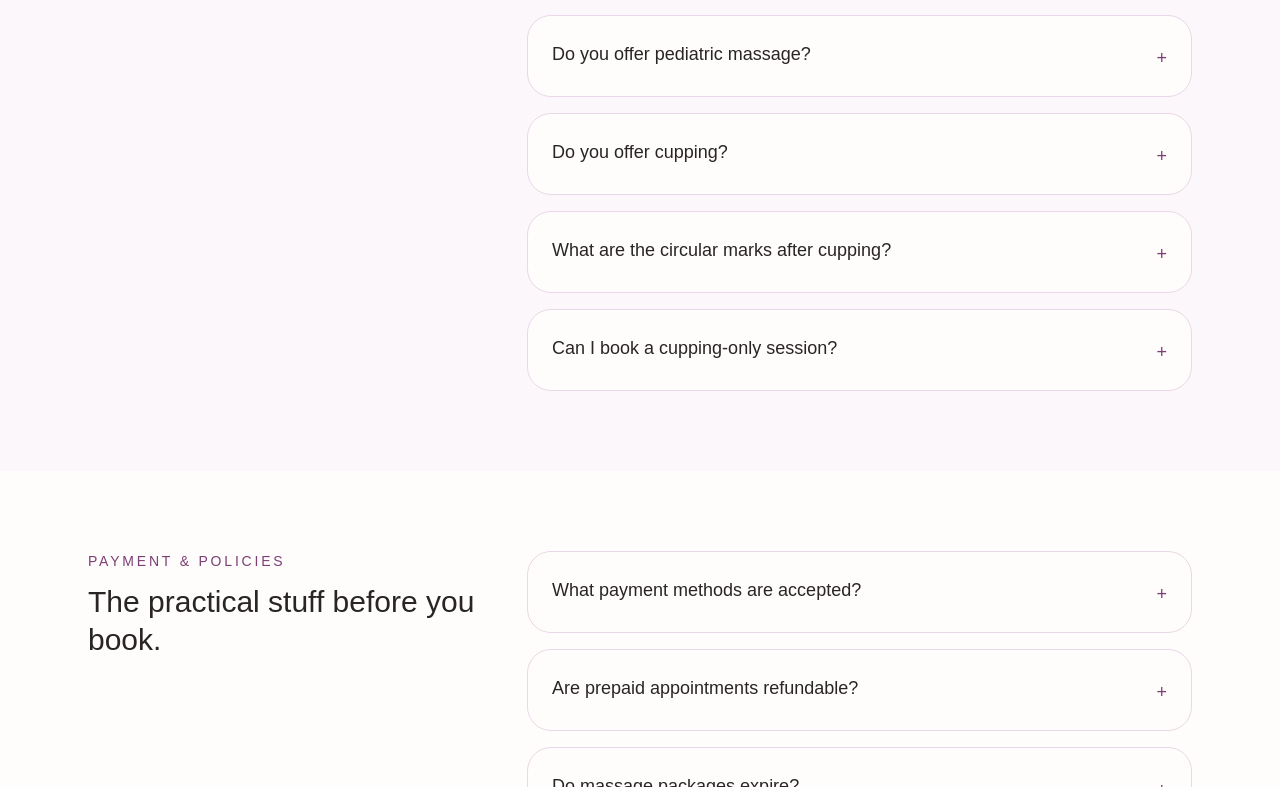
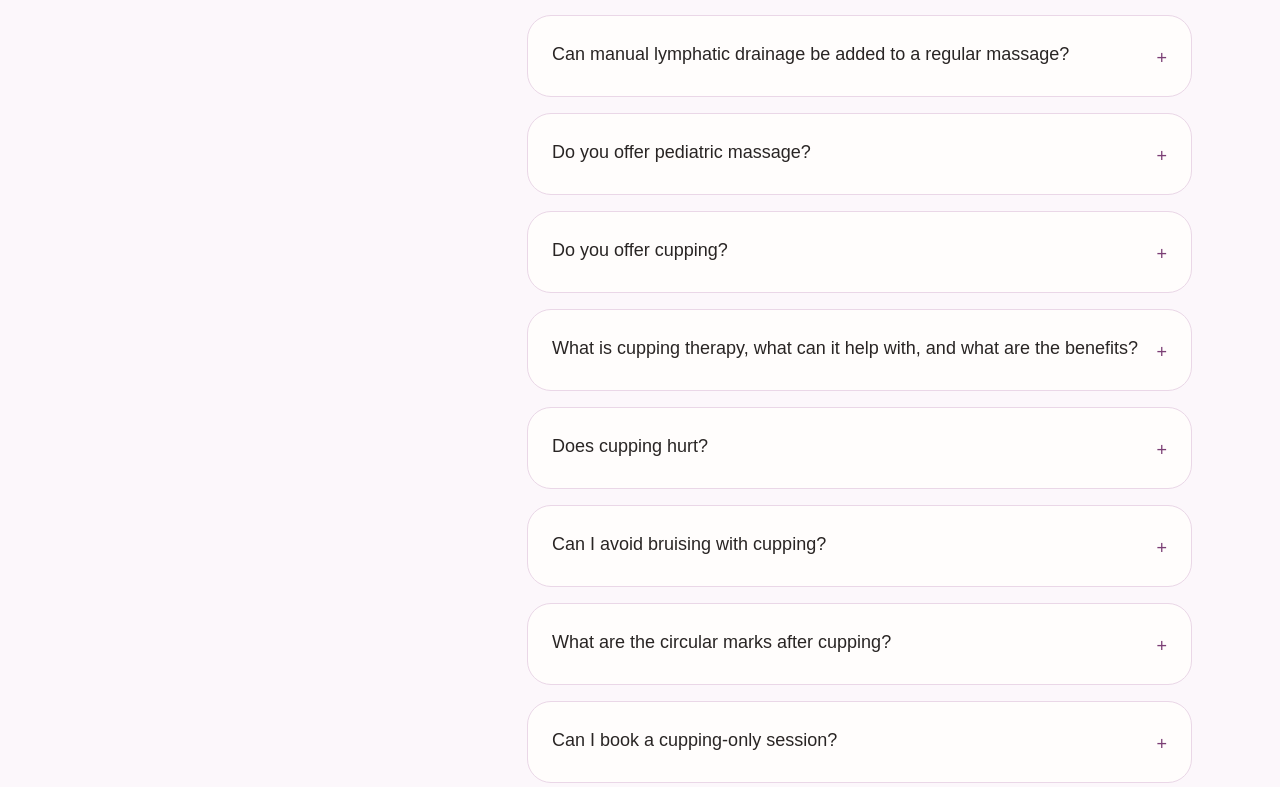
Before and after one commit to arosado-projects/bodyworks-by-elony, a Next.js app: page /faq in a window 1280 px wide. Shown: the part 2220-3007 px from the top of the page. Built offline with nearby package versions, Linux system fonts and the light colour scheme; no server answers.

Commit message:
Added to FAQ

```diff
--- a/app/faq/page.tsx
+++ b/app/faq/page.tsx
@@ -69,6 +69,11 @@ const massageFaqs = [
 
 const servicesFaqs = [
   {
+    question: "What are the benefits of massage therapy?",
+    answer:
+      "Massage therapy may help reduce stress, ease muscle tension, support relaxation, improve circulation, and make it easier to move and breathe more comfortably in your body. Many people also find it helpful for recovery, soreness, and staying in tune with what their body needs. The exact benefits depend on the style of massage and your goals for the session.",
+  },
+  {
     question: "What type of massage should I book?",
     answer:
       "If you are unsure, therapeutic massage is usually the most flexible starting point. It can be adapted for quiet relaxation, deeper pressure, focused areas of tension, or whatever is most useful that day. Prenatal massage and manual lymphatic drainage are more specialized services.",
@@ -96,6 +101,21 @@ const servicesFaqs = [
     question: "Do you offer cupping?",
     answer:
       "Yes. Elony is certified in cupping. Cupping may be incorporated into a massage session when appropriate and is subject to medical review.",
+  },
+  {
+    question: "What is cupping therapy, what can it help with, and what are the benefits?",
+    answer:
+      "Cupping therapy uses suction from cups placed on the skin to gently lift tissue and encourage blood flow in the area. Clients often seek it for tight muscles, stubborn tension, limited mobility, recovery work, and areas that feel especially stuck or sore. Benefits may include less muscle tightness, improved circulation, a deeper sense of release, and support for movement when it is appropriate for your body and goals.",
+  },
+  {
+    question: "Does cupping hurt?",
+    answer:
+      "Cupping should not be sharp or unbearable, but it can feel strong, intense, or unusual at first. Some people describe it as a pulling or deep-tissue feeling. Elony will adjust the cups and suction so the work stays within your comfort level, and you can always speak up if you want it lighter or want to stop.",
+  },
+  {
+    question: "Can I avoid bruising with cupping?",
+    answer:
+      "Sometimes, but not always. Bruising or circular marks can happen even when cupping is done gently, because the marks are part of how suction affects the tissue. Using lighter suction, shorter application times, and careful placement may reduce the chance or intensity of marks, but there is no guarantee that cupping will leave no visible trace.",
   },
   {
     question: "What are the circular marks after cupping?",
```
